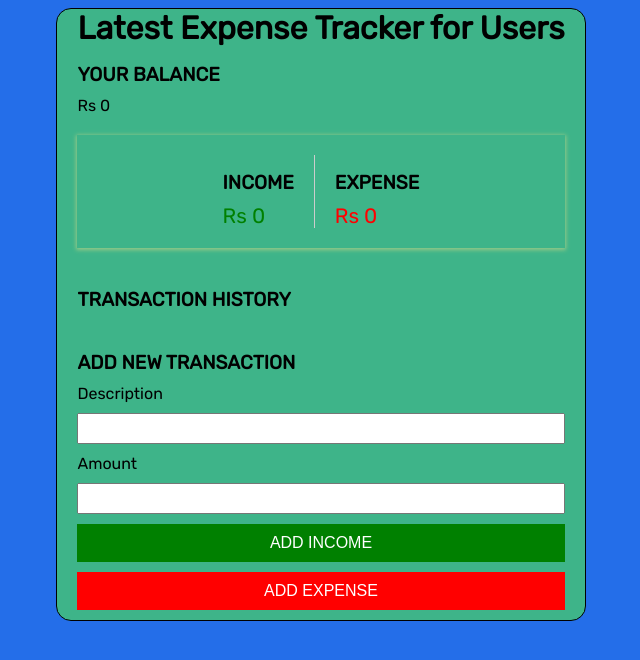
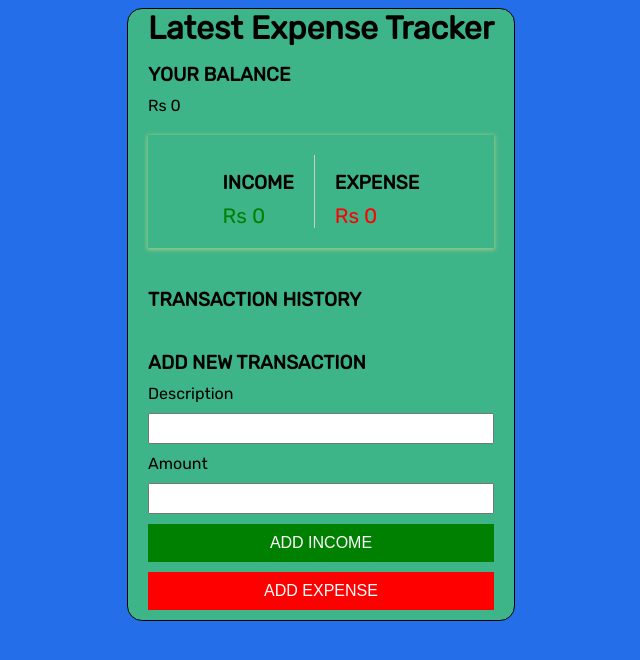
Before and after one commit to hinanaseer/Expense-Tracker-UI-UX, a plain HTML site: page index.html in a window 1280 px wide. Shown: the whole page, without its empty margins (319-959 px from the left). Drawn offline with Linux system fonts and the light colour scheme.

Commit message:
Update index.html

```diff
--- a/index.html
+++ b/index.html
@@ -7,7 +7,7 @@
         </head>
     <body>
         <div class="app">
-            <h1>Latest Expense Tracker for Users </h1>
+            <h1>Latest Expense Tracker</h1>
 
             <div class="balance-container">
                 <h2>Your Balance</h2>
```
